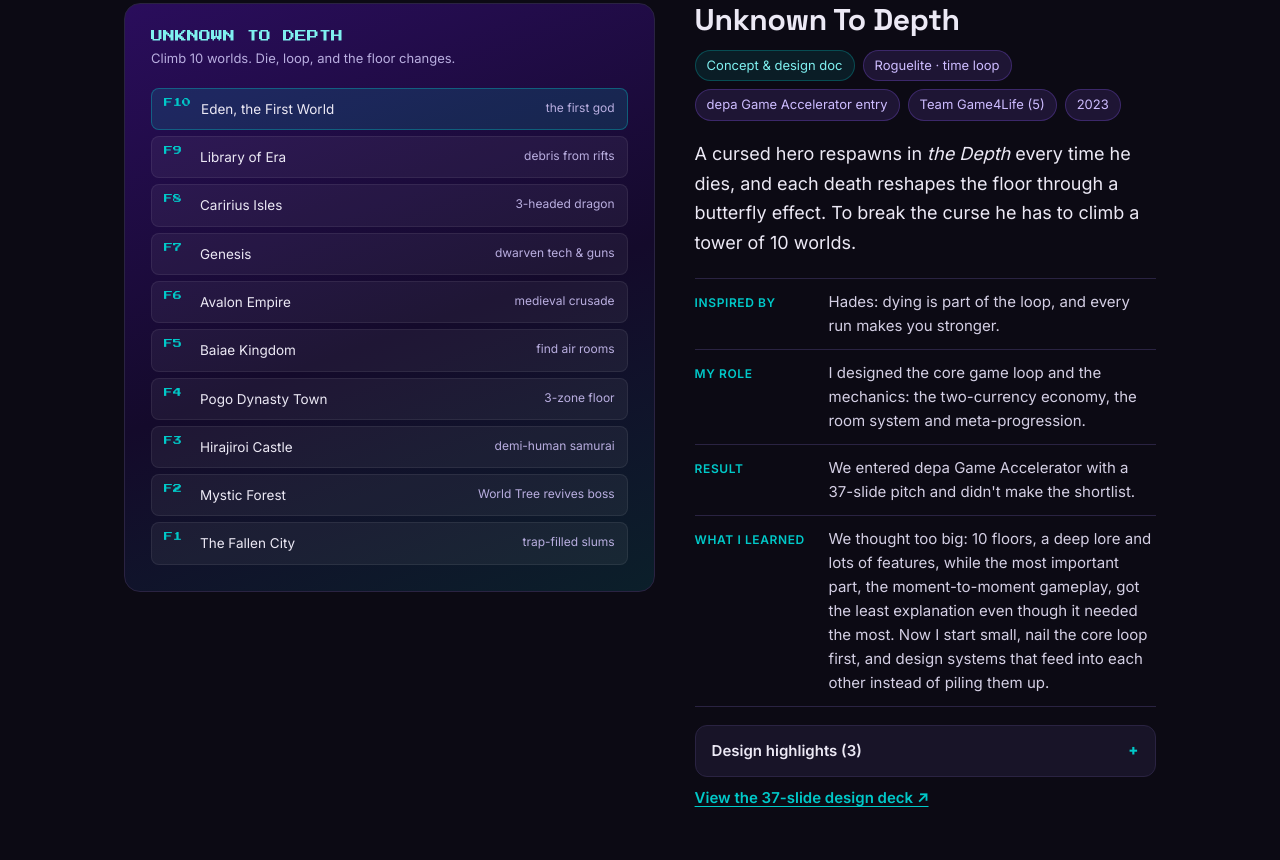
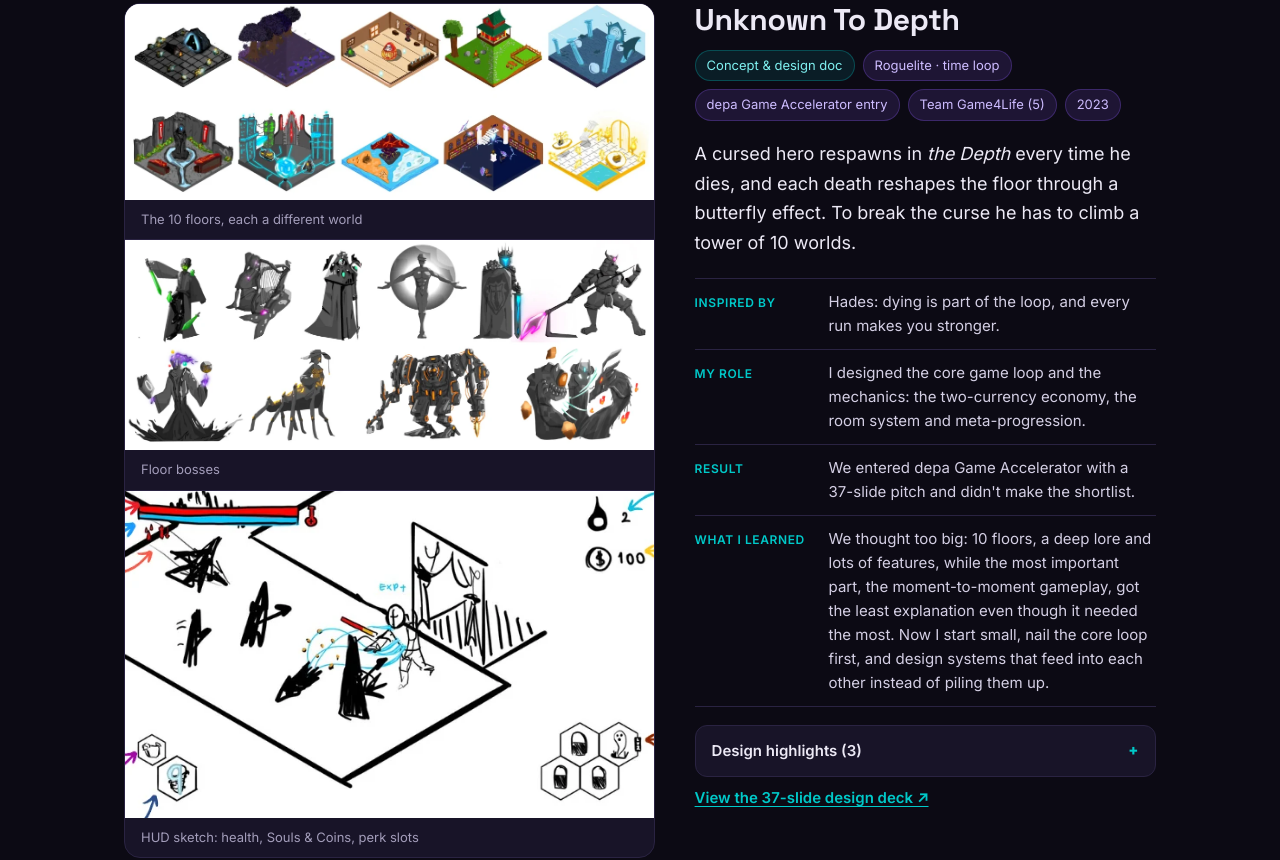
Before and after one commit to NinjoMUDA/NinjoMUDA.github.io, a plain HTML site: page index.html in a window 1280 px wide. Shown: the part 2326-3186 px from the top of the page. Drawn offline with Linux system fonts and the light colour scheme.

Commit message:
Unknown To Depth: replace floor list with concept art gallery
Co-Authored-By: Claude Opus 5.5 <noreply@anthropic.com>

```diff
--- a/index.html
+++ b/index.html
@@ -80,7 +80,6 @@
   .note{font-size:14.5px;color:var(--muted);margin:0 0 18px}
   .links a{font-weight:600;margin-right:18px;font-size:15px}
 
-  /* Unknown To Depth "tower" visual */
   /* project facts: label | text rows */
   .prr{margin:14px 0 0;border-top:1px solid var(--line)}
   .prr>div{display:grid;grid-template-columns:118px 1fr;gap:16px;padding:11px 0;border-bottom:1px solid var(--line);font-size:15px;line-height:1.6}
@@ -101,15 +100,11 @@
   .points li::before{content:"";position:absolute;left:0;top:18px;width:7px;height:7px;border-radius:2px;background:var(--teal)}
   .points li b{color:var(--text);margin-right:4px}
   .points li b::after{content:" —";color:var(--muted);font-weight:400}
-  .tower{padding:26px;background:linear-gradient(160deg,#2a0d5c 0%,#140a2b 55%,#0b1f2a 100%)}
-  .tower-title{font:12px var(--pixel);color:#7ff0f0;margin-bottom:6px}
-  .tower-sub{font-size:13px;color:#b9aee0;margin-bottom:18px}
-  .floors{display:flex;flex-direction:column-reverse;gap:6px}
-  .floor{display:flex;justify-content:space-between;gap:10px;padding:9px 12px;border-radius:8px;background:rgba(255,255,255,.05);border:1px solid rgba(255,255,255,.07);font-size:13.5px}
-  .floor i{font-style:normal;font:9px var(--pixel);color:var(--teal);min-width:26px}
-  .floor span{flex:1}
-  .floor em{font-style:normal;color:#b9aee0;font-size:12px;text-align:right}
-  .floor.top{background:rgba(0,201,201,.14);border-color:rgba(0,201,201,.35)}
+  /* Unknown To Depth concept-art gallery (white-background art) */
+  .gallery figure{margin:0;border-bottom:1px solid var(--line)}
+  .gallery figure:last-child{border-bottom:0}
+  .gallery img{display:block;width:100%;height:auto;background:#fff}
+  .gallery figcaption{padding:9px 16px;font-size:13px;color:var(--muted)}
 
   /* QA */
   .qa{display:grid;grid-template-columns:1fr 1.35fr;gap:40px;align-items:start}
@@ -267,21 +262,13 @@
 
   <!-- Unknown To Depth -->
   <article class="feature">
-    <div class="media tower" aria-label="The 10 floors of Unknown To Depth">
-      <div class="tower-title">UNKNOWN TO DEPTH</div>
-      <div class="tower-sub">Climb 10 worlds. Die, loop, and the floor changes.</div>
-      <div class="floors">
-        <div class="floor"><i>F1</i><span>The Fallen City</span><em>trap-filled slums</em></div>
-        <div class="floor"><i>F2</i><span>Mystic Forest</span><em>World Tree revives boss</em></div>
-        <div class="floor"><i>F3</i><span>Hirajiroi Castle</span><em>demi-human samurai</em></div>
-        <div class="floor"><i>F4</i><span>Pogo Dynasty Town</span><em>3-zone floor</em></div>
-        <div class="floor"><i>F5</i><span>Baiae Kingdom</span><em>find air rooms</em></div>
-        <div class="floor"><i>F6</i><span>Avalon Empire</span><em>medieval crusade</em></div>
-        <div class="floor"><i>F7</i><span>Genesis</span><em>dwarven tech &amp; guns</em></div>
-        <div class="floor"><i>F8</i><span>Caririus Isles</span><em>3-headed dragon</em></div>
-        <div class="floor"><i>F9</i><span>Library of Era</span><em>debris from rifts</em></div>
-        <div class="floor top"><i>F10</i><span>Eden, the First World</span><em>the first god</em></div>
-      </div>
+    <div class="media gallery">
+      <figure><img src="media/utd_floors.webp" alt="Isometric concept art of the 10 floors, from a dark ruined city up to a golden Eden" width="1172" height="433" loading="lazy">
+        <figcaption>The 10 floors, each a different world</figcaption></figure>
+      <figure><img src="media/utd_bosses.webp" alt="Concept art of the floor bosses" width="1166" height="463" loading="lazy">
+        <figcaption>Floor bosses</figcaption></figure>
+      <figure><img src="media/utd_hud_sketch.webp" alt="Rough sketch of the in-game HUD: health bar, Souls and Coins counters, skill and perk slots" width="611" height="378" loading="lazy">
+        <figcaption>HUD sketch: health, Souls &amp; Coins, perk slots</figcaption></figure>
     </div>
     <div>
       <h3>Unknown To Depth</h3>
```
Also changed, not shown: media/utd_bosses.webp (added), media/utd_floors.webp (added), media/utd_hud_sketch.webp (added).
